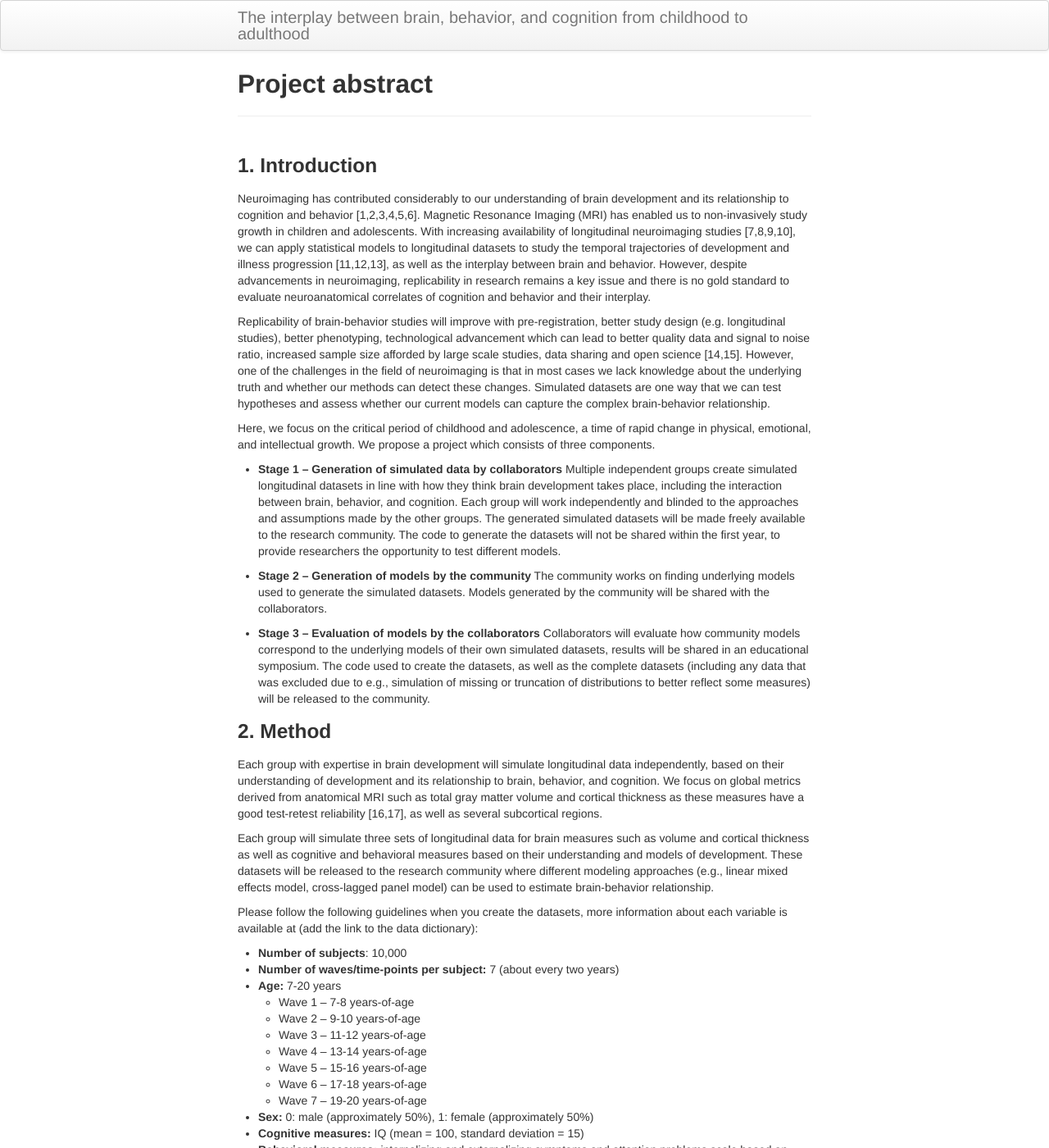
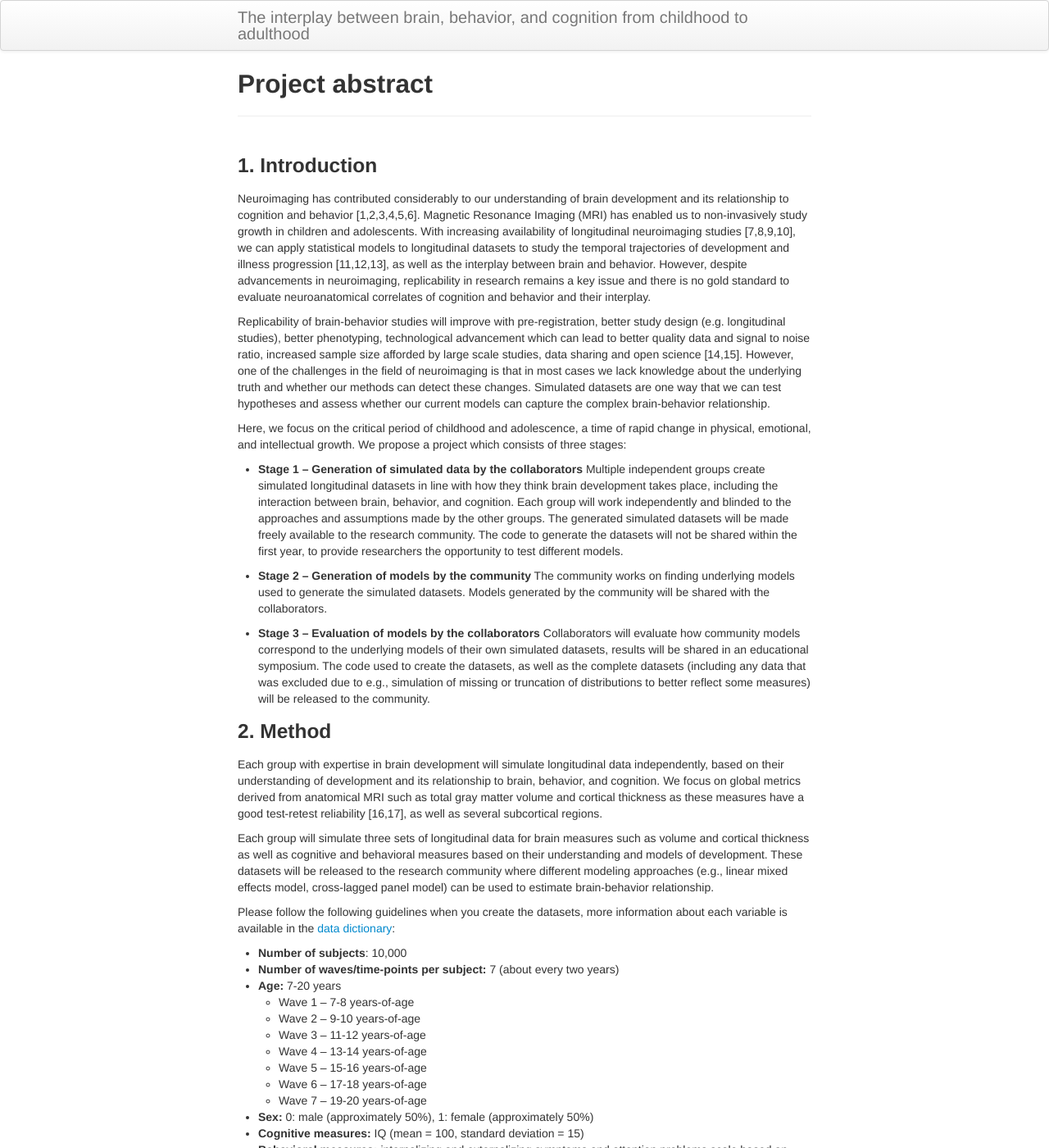
Before and after one commit to SoCoDeN/Simulation, a Jekyll site: the page built from pages/full_abstract.md, in a window 1280 px wide and 1400 px high. Shown: the whole window at 82% size. Built offline with Jekyll 4.4.1, drawn with Linux system fonts in a browser that asks for light colours.

Commit message:
Update full_abstract.md

```diff
--- a/pages/full_abstract.md
+++ b/pages/full_abstract.md
@@ -9,9 +9,9 @@ Neuroimaging has contributed considerably to our understanding of brain developm
 
 Replicability of brain-behavior studies will improve with pre-registration, better study design (e.g. longitudinal studies), better phenotyping, technological advancement which can lead to better quality data and signal to noise ratio, increased sample size afforded by large scale studies, data sharing and open science [14,15]. However, one of the challenges in the field of neuroimaging is that in most cases we lack knowledge about the underlying truth and whether our methods can detect these changes. Simulated datasets are one way that we can test hypotheses and assess whether our current models can capture the complex brain-behavior relationship.
 
-Here, we focus on the critical period of childhood and adolescence, a time of rapid change in physical, emotional, and intellectual growth. We propose a project which consists of three components.
+Here, we focus on the critical period of childhood and adolescence, a time of rapid change in physical, emotional, and intellectual growth. We propose a project which consists of three stages:
 
-* **Stage 1 – Generation of simulated data by collaborators**
+* **Stage 1 – Generation of simulated data by the collaborators**
 Multiple independent groups create simulated longitudinal datasets in line with how they think brain development takes place, including the interaction between brain, behavior, and cognition. Each group will work independently and blinded to the approaches and assumptions made by the other groups. The generated simulated datasets will be made freely available to the research community. The code to generate the datasets will not be shared within the first year, to provide researchers the opportunity to test different models.
 
 * **Stage 2 – Generation of models by the community**
@@ -27,7 +27,7 @@ Each group with expertise in brain development will simulate longitudinal data i
 
 Each group will simulate three sets of longitudinal data for brain measures such as volume and cortical thickness as well as cognitive and behavioral measures based on their understanding and models of development. These datasets will be released to the research community where different modeling approaches (e.g., linear mixed effects model, cross-lagged panel model) can be used to estimate brain-behavior relationship.
 
-Please follow the following guidelines when you create the datasets, more information about each variable is available at (add the link to the data dictionary):
+Please follow the following guidelines when you create the datasets, more information about each variable is available in the [data dictionary](./measures.md):
 * **Number of subjects**: 10,000
 * **Number of waves/time-points per subject:** 7 (about every two years)
 * **Age:** 7-20 years
```
